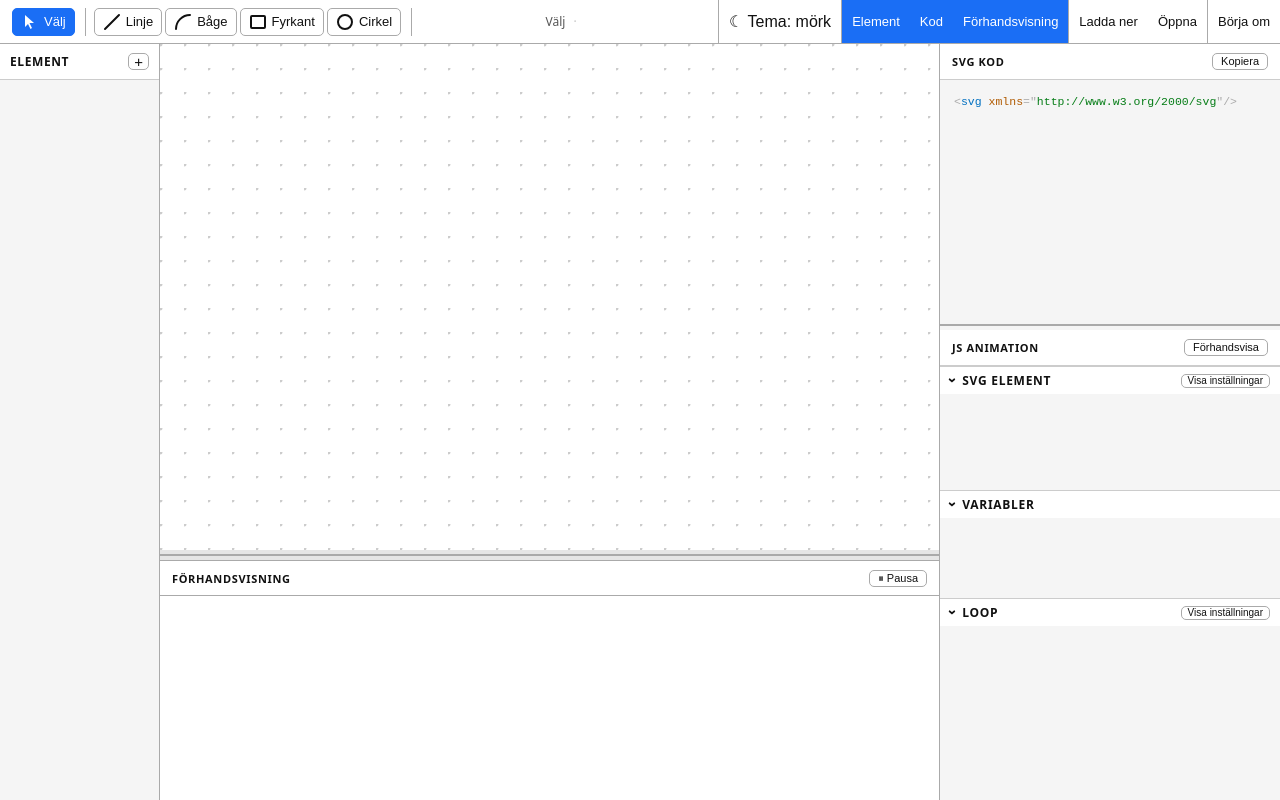
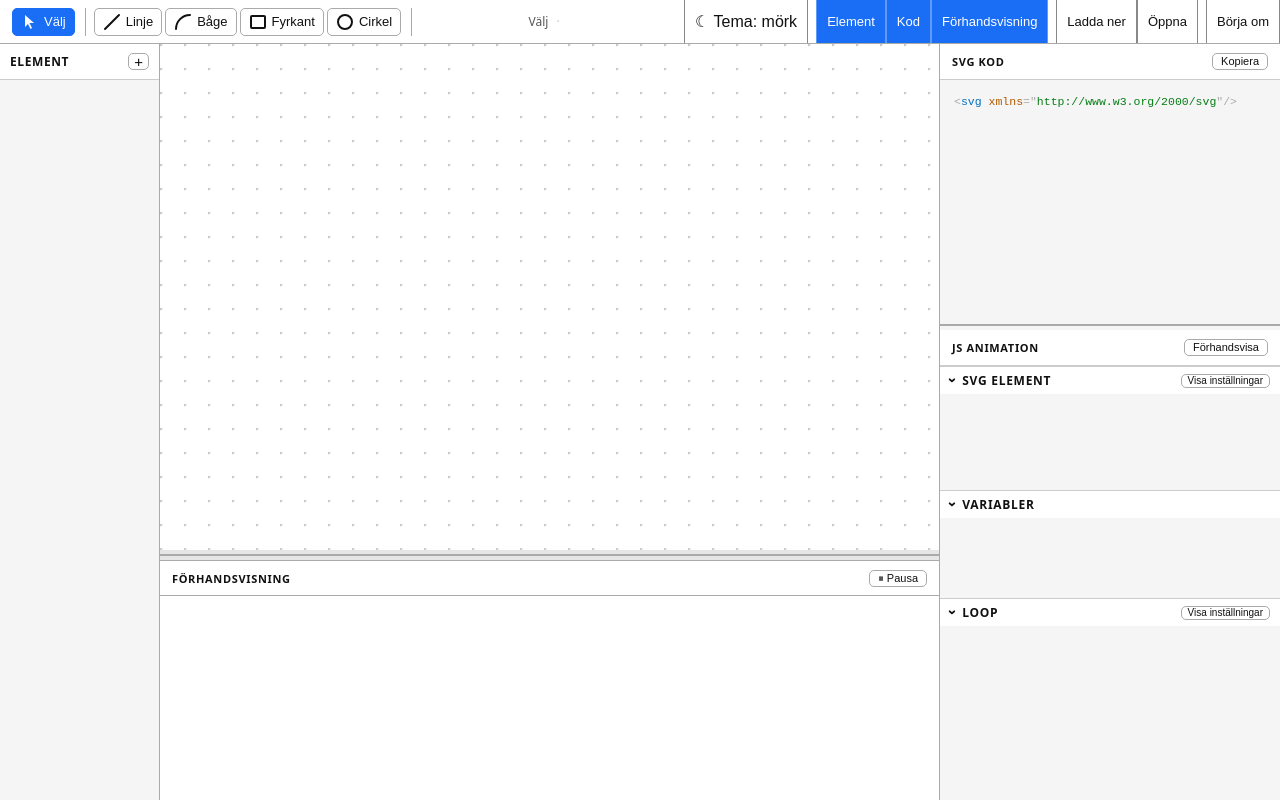
Before and after one commit to Krusing/svg-animator, a website: page index.html in a window 1280 px wide. Drawn offline with Linux system fonts and the light colour scheme.

Commit message:
Toolbar right: side borders on buttons, gap between groups, lighter border when active

```diff
--- a/style.css
+++ b/style.css
@@ -19,6 +19,8 @@
   --hover-stroke:#d93025;
   --code-bg:     #f5f5f5;
   --code-border: #ccc;
+  --tbtn-border: #888;
+  --tbtn-border-active: rgba(255,255,255,0.3);
 }
 
 /* ---- Dark theme ---- */
@@ -36,6 +38,8 @@ html.dark {
   --hover-stroke:#ff5f57;
   --code-bg:     #212121;
   --code-border: #3a3a3a;
+  --tbtn-border: #555;
+  --tbtn-border-active: rgba(255,255,255,0.2);
 }
 
 body {
@@ -110,21 +114,28 @@ button:active { opacity: 0.75; }
   margin-top: -6px;
   margin-bottom: -6px;
   margin-right: -12px;
+  gap: 8px;
 }
 #toolbar-right .tool-group {
   display: flex;
   gap: 0;
   padding: 0;
-  border-right: none;
-  border-left: 1px solid var(--border);
+  border: none;
   align-items: stretch;
 }
 #toolbar-right button {
   border-radius: 0;
-  border: none;
+  border-top: none;
+  border-bottom: none;
+  border-left: 1px solid var(--tbtn-border);
+  border-right: 1px solid var(--tbtn-border);
   align-self: stretch;
   padding-top: 0;
   padding-bottom: 0;
+}
+#toolbar-right button.active {
+  border-left-color: var(--tbtn-border-active);
+  border-right-color: var(--tbtn-border-active);
 }
 
 .toolbar-spacer {
```
